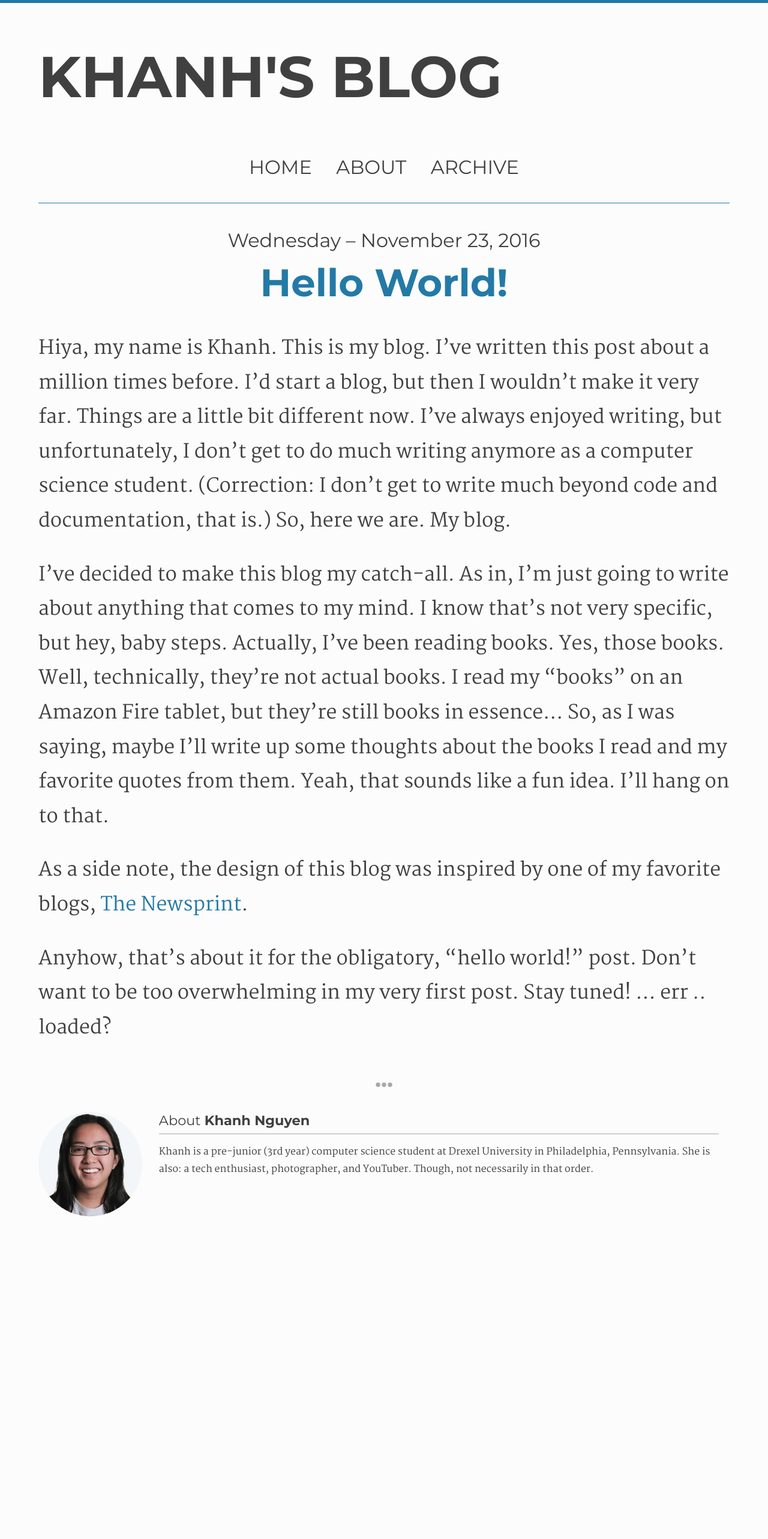
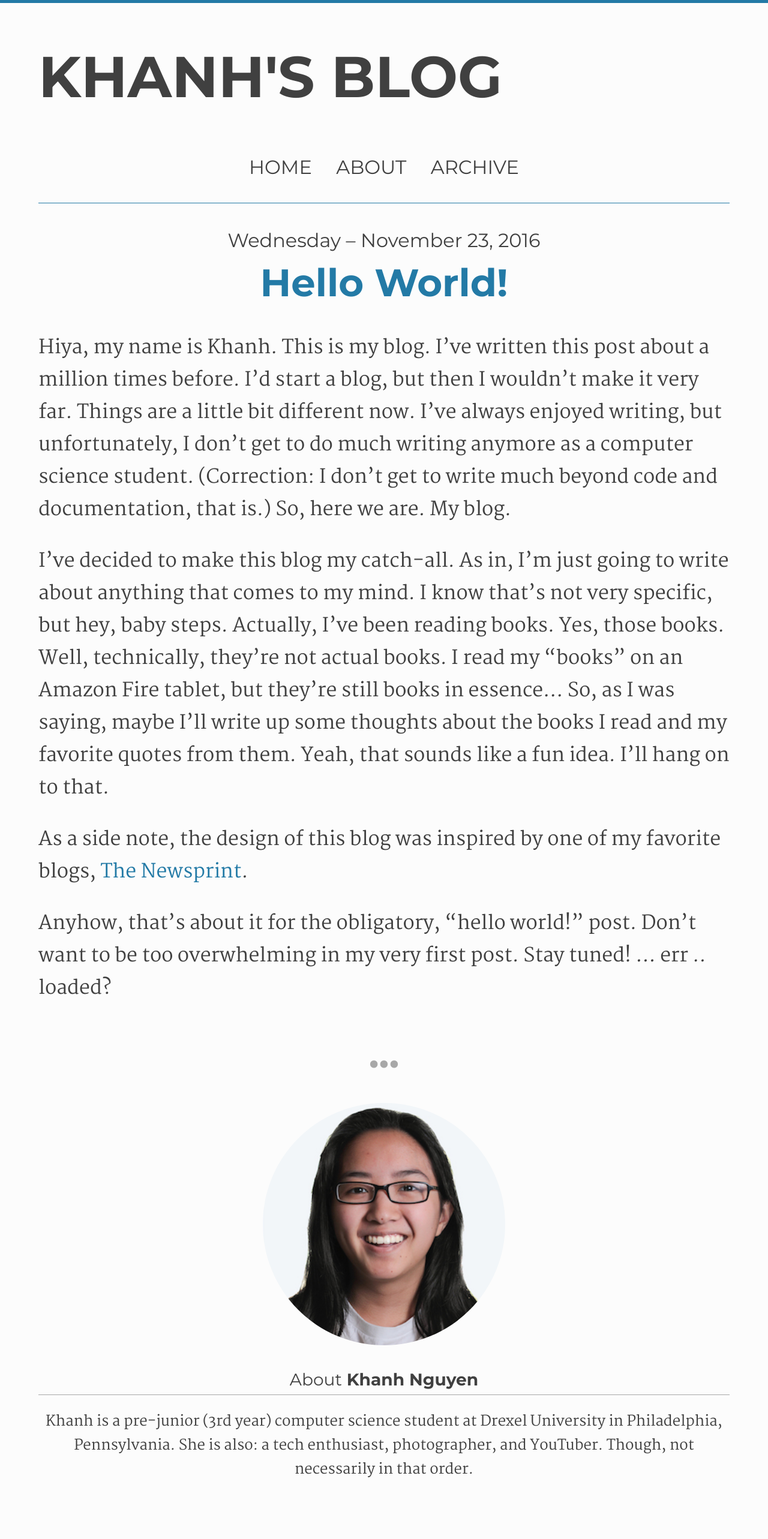
Before and after one commit to khanhnwin/khanhnwin.github.io, a Jekyll site: the page built from _posts/2016-11-23-hello-world.md, in a window 1280 px wide. Shown: the whole page at 60% size. Built offline with Jekyll 4.4.1, drawn with Linux system fonts in a browser that asks for light colours; nearby versions of some CDN libraries; before the commit the page ends 2129 px from its top, so only the background shows below that.

Commit message:
Updated article bio styling/mobile friendly also mobile text

```diff
--- a/stylesheets/style.css
+++ b/stylesheets/style.css
@@ -8,6 +8,12 @@ body {
   padding-bottom: 3rem;
   min-width: 500px;
   margin: 0 auto;
+}
+
+@media screen and (max-device-width: 800px) {
+  body {
+    font-size: 2rem;
+  }
 }
 
 a {
@@ -36,7 +42,12 @@ a:hover {
 
 p {
   font-family: "Martel", serif;
-  line-height: 180%;
+}
+
+@media screen and (min-device-width: 801px) {
+  p {
+    line-height: 180%;
+  }
 }
 
 @media screen and (max-device-width: 800px) {
@@ -356,7 +367,13 @@ nav ul li {
 }
 
 .post_page .article_bio .summary p {
-  font-size: 16px;
+  font-size: 1rem;
+}
+
+@media screen and (max-device-width: 800px) {
+  .post_page .article_bio .summary p {
+    font-size: 1.5rem;
+  }
 }
 
 @media (max-width: 800px) {
@@ -372,11 +389,11 @@ nav ul li {
     text-align: center;
     padding-top: 2rem;
     margin: 0 auto;
-    font-size: 2rem;
+    font-size: 1.5rem;
   }
 }
 
-@media screen and (max-device-width: 700px) {
+@media screen and (max-device-width: 800px) {
   .post_page .article_bio .pic, .post_page .article_bio .summary {
     display: block;
   }
@@ -389,6 +406,7 @@ nav ul li {
     text-align: center;
     padding-top: 2rem;
     margin: 0 auto;
+    font-size: 1.5rem;
   }
 }
 
@@ -427,6 +445,12 @@ nav ul li {
 
 .post_page ul li {
   margin-top: 1rem;
+}
+
+@media screen and (max-device-width: 800px) {
+  .post_page ul {
+    font-size: 2rem;
+  }
 }
 
 .post_page figcaption {
@@ -474,13 +498,6 @@ nav ul li {
   text-align: left;
 }
 
-@media screen and (max-device-width: 800px) {
-  .archive {
-    font-size: 2rem;
-    text-align: center;
-  }
-}
-
 .archive .meta {
   margin-top: 2rem;
   margin-bottom: 0;
```
Also changed, not shown: _drafts/2016-12-24-la-la-land.md (+1 -1 lines), stylesheets/style.sass (+17 -8 lines).
